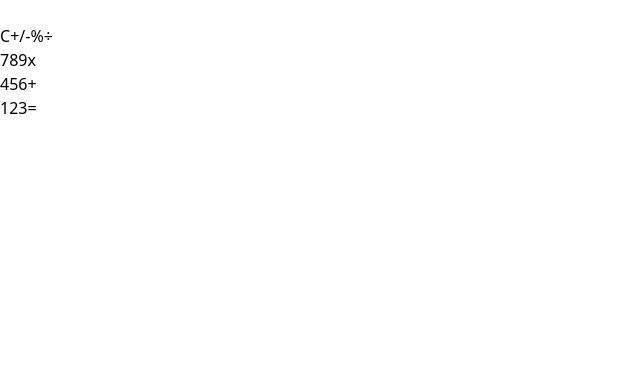
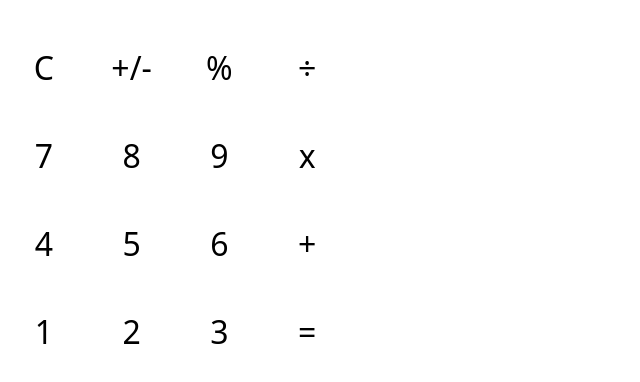
Before and after one commit to just-osaze/Calculator-App, a React (Create React App) app: page / in a window 1280 px wide. Shown: the top 382 px of the page, without its empty margins (0-640 px from the left). Built offline with nearby package versions, Linux system fonts and the light colour scheme.

Commit message:
Created button styles

```diff
--- a/src/index.css
+++ b/src/index.css
@@ -24,3 +24,11 @@ picture {
   display: block;
   width: 100%;
 }
+
+button {
+   width: 71.75px;
+   height: 72px;
+   border-radius: 24px;
+   margin: 8px;
+   font-size: 32px;
+}
```
